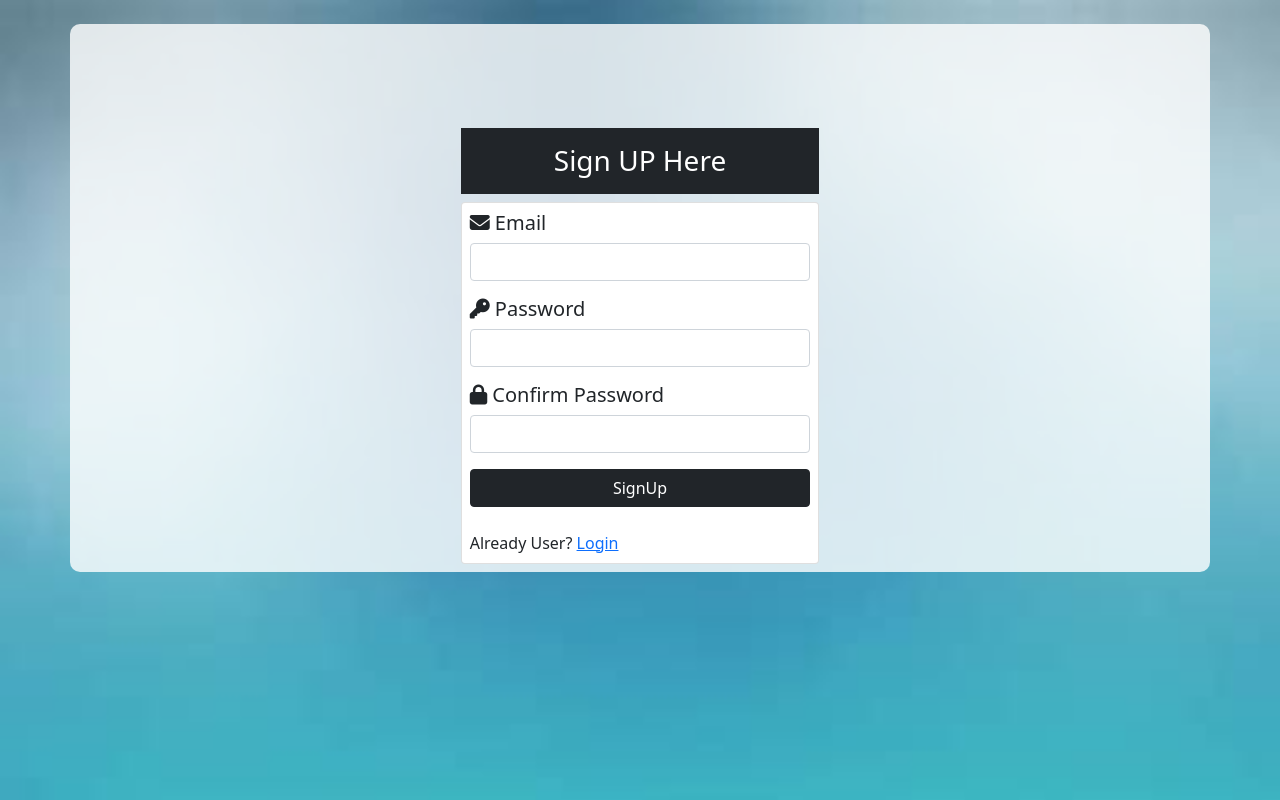
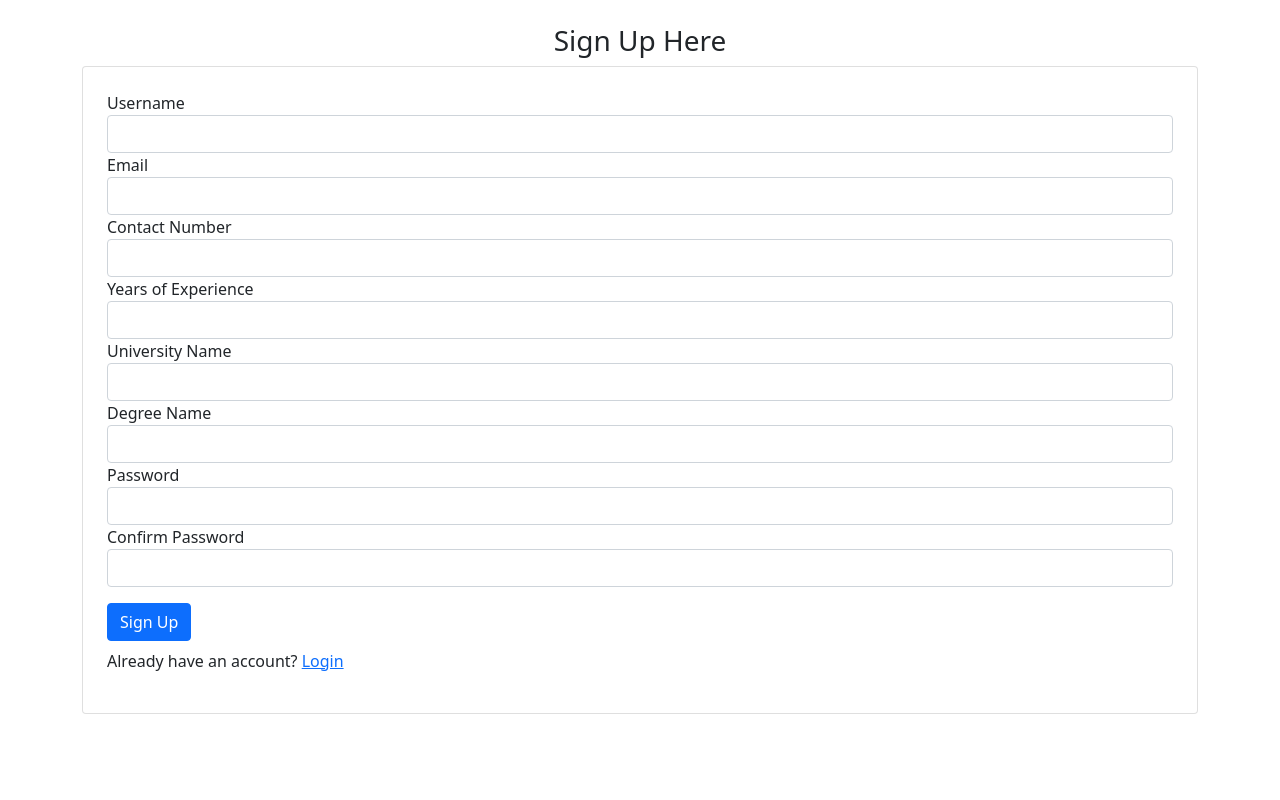
Before and after one commit to Habib-Urr-Rehman/First-task, a Django app: page / in a window 1280 px wide. Run offline with Django 5.2, Linux system fonts and the light colour scheme.

Commit message:
first commit

```diff
--- a/Authentication-System/authen/app/urls.py
+++ b/Authentication-System/authen/app/urls.py
@@ -7,4 +7,6 @@ urlpatterns = [
     path('login/',userlogin),
     path("home/",homepage)
 
+
+
 ]
--- a/Authentication-System/authen/app/views.py
+++ b/Authentication-System/authen/app/views.py
@@ -1,69 +1,55 @@
-from django.shortcuts import render,redirect
-from django.contrib.auth.models import User
+from django.shortcuts import render, redirect
 from django.contrib.auth import login,logout,authenticate
 from django.contrib import messages
-import re
-
+from .models import CustomUser
+from django.http import JsonResponse
 
 def signup(request):
     if request.method == "POST":
-        e = request.POST.get("email")
-        p1 = request.POST.get("pass1")
-        p2 = request.POST.get("pass2")
+        username = request.POST.get("username")
+        email = request.POST.get("email")
+        contact_number = request.POST.get("contact_number")
+        years_of_experience = request.POST.get("years_of_experience")
+        university_name = request.POST.get("university_name")
+        degree_name = request.POST.get("degree_name")
+        password1 = request.POST.get("password1")
+        password2 = request.POST.get("password2")
 
-        # Validate email
-        email_regex = r'^[a-zA-Z0-9+_.-]+@[a-zA-Z0-9-]+\.[a-zA-Z]+$'
-        if not re.match(email_regex, e):
-            messages.error(request, 'Invalid email address')
+        try:
+            CustomUser.objects.get(username=username)
+            messages.warning(request, 'Username already taken')
             return redirect("/signup/")
-
-        # Validate password against the regex
-        password_regex = r'^(?=.*[a-z])(?=.*[A-Z])(?=.*\d).{8,}$'
-        if not re.match(password_regex, p1):
-            messages.error(request, 'Password must be at least 8 characters long and include at least one lowercase letter, one uppercase letter, one digit')
-            return redirect("/signup/")
-
-        if p1 != p2:
-            messages.info(request, 'Passwords do not match')
-            return redirect("/signup/")
-
-        # Check if email already exists
-        try:
-            User.objects.get(username=e)
-            messages.warning(request, 'Email already taken')
-            return redirect("/signup/")
-        except User.DoesNotExist:
+        except CustomUser.DoesNotExist:
             pass
 
-        # Create new user
-        myuser = User.objects.create_user(username=e, email=e, password=p1)
-        myuser.save()
+        user = CustomUser.objects.create_user(username=username, email=email, password=password1,
+                                              contact_number=contact_number, years_of_experience=years_of_experience,
+                                              university_name=university_name, degree_name=degree_name)
+        user.save()
         messages.success(request, 'Account successfully created')
-        return redirect("/login/")
+        return redirect("/home/")
 
-    return render(request, 'signup.html', {})
-
+    return render(request, 'signup.html')
 
 
 def userlogin(request):
     if request.method == "POST":
-        get_email = request.POST.get("emaill")
-        get_password= request.POST.get("pass")
+        email = request.POST.get("email")
+        password = request.POST.get("password")
+        user = authenticate(username=email, password=password)
 
-        myuser = authenticate(username=get_email, password=get_password)
-
-        if myuser is not None:
-            login(request, myuser)
-            messages.success(request,'Login Successfully')
-
+        if user is not None:
+            login(request, user)
+            messages.info(request, 'Login Successfully')
             return redirect("/home/")
         else:
-            messages.warning(request, 'Invalid username or password')
+            print("Authentication failed")
+            messages.warning(request, 'Invalid email or password')
 
-    return render(request,'login.html',{})
-
-
+    return render(request, 'login.html')
 
 def homepage(request):
 
-    return render(request,'home.html',{})
+
+        users = CustomUser.objects.filter(is_superuser=False)
+        return render(request, 'home.html', {'users': users})
--- a/Authentication-System/authen/authen/settings.py
+++ b/Authentication-System/authen/authen/settings.py
@@ -126,3 +126,5 @@ STATICFILES_DIRS = [
 # https://docs.djangoproject.com/en/5.0/ref/settings/#default-auto-field
 
 DEFAULT_AUTO_FIELD = 'django.db.models.BigAutoField'
+# Custom user model
+AUTH_USER_MODEL = 'app.CustomUser'
--- a/Authentication-System/authen/templates/signup.html
+++ b/Authentication-System/authen/templates/signup.html
@@ -1,118 +1,95 @@
+
 {%load static%}
-<!doctype html>
+<!DOCTYPE html>
 <html lang="en">
+<head>
+    <meta charset="UTF-8">
+    <meta name="viewport" content="width=device-width, initial-scale=1.0">
+    <title>Signup</title>
+    <link href="https://cdn.jsdelivr.net/npm/bootstrap@5.0.2/dist/css/bootstrap.min.css" rel="stylesheet">
+    <script>
+        function validateSignupForm() {
+            const username = document.getElementsByName("username")[0].value;
+            const email = document.getElementsByName("email")[0].value;
+            const contactNumber = document.getElementsByName("contact_number")[0].value;
+            const yearsOfExperience = document.getElementsByName("years_of_experience")[0].value;
+            const universityName = document.getElementsByName("university_name")[0].value;
+            const degreeName = document.getElementsByName("degree_name")[0].value;
+            const password1 = document.getElementById("password1").value;
+            const password2 = document.getElementById("password2").value;
 
-<head>
+            const emailRegex = /^[a-zA-Z0-9+_.-]+@[a-zA-Z0-9-]+\.[a-zA-Z]+$/;
+            const passwordRegex = /^(?=.*[a-z])(?=.*[A-Z])(?=.*\d).{8,}$/;
 
-
-  <!-- Required meta tags -->
-  <meta charset="utf-8">
-  <meta name="viewport" content="width=device-width, initial-scale=1">
-
-  <!-- Bootstrap CSS -->
-
-  <!-- Bootstrap CSS -->
-  <link href="https://cdn.jsdelivr.net/npm/bootstrap@5.0.2/dist/css/bootstrap.min.css" rel="stylesheet"
-    integrity="sha384-EVSTQN3/azprG1Anm3QDgpJLIm9Nao0Yz1ztcQTwFspd3yD65VohhpuuCOmLASjC" crossorigin="anonymous">
-
-  <!-- Boxicons CSS via CDN -->
-  <link href="https://cdn.jsdelivr.net/npm/boxicons@2.1.3/css/boxicons.min.css" rel="stylesheet">
-
-
-
-  <link rel="stylesheet" href="https://cdnjs.cloudflare.com/ajax/libs/font-awesome/6.4.2/css/all.min.css"
-    integrity="sha512-z3gLpd7yknf1YoNbCzqRKc4qyor8gaKU1qmn+CShxbuBusANI9QpRohGBreCFkKxLhei6S9CQXFEbbKuqLg0DA=="
-    crossorigin="anonymous" referrerpolicy="no-referrer" />
-  <title>Sign_Up</title>
-  <style>
-    body {
-      background-image: url('{% static "base/gg.jfif" %}');
-
-      background-size: cover;
-    }
-    .container {
-      background: rgba(255, 255, 255, 0.8);
-        border-radius: 10px;
-        padding: 20px;
+            if (!emailRegex.test(email)) {
+                alert("Invalid email address");
+                return false;
             }
 
-</style>
+            if (!passwordRegex.test(password1)) {
+                alert("Password must be at least 8 characters long and include at least one lowercase letter, one uppercase letter, and one digit");
+                return false;
+            }
+
+            if (password1 !== password2) {
+                alert("Passwords do not match");
+                return false;
+            }
+
+            return true;
+        }
+    </script>
 </head>
-
 <body>
-
-  <div class="container mt-4 p-2">
-    <div class="row">
-      <div class="col-md-4"></div>
-
-      <div class="col-md-4">
-        <br>
-        <br>
-        <br>
-        <br>
-
-        <h3 class="text-white bg-dark text-center p-3">Sign UP Here</h3>
-
-          {% for message in messages%}
-        <div class="alert alert-{{message.tags}} alert-dismissible fade show " role="alert">
-          <strong>{{message}}</strong>
+    <div class="container mt-4">
+        <h3 class="text-center">Sign Up Here</h3>
+        {% for message in messages %}
+        <div class="alert alert-{{ message.tags }} alert-dismissible fade show" role="alert">
+            <strong>{{ message }}</strong>
             <button type="button" class="btn-close" data-bs-dismiss="alert" aria-label="Close"></button>
         </div>
         {% endfor %}
-        <div class="card p-2">
-
-          <form action="/signup/" method="POST">
+        <div class="card p-4">
+            <form action="/signup/" method="POST" onsubmit="return validateSignupForm()">
                 {% csrf_token %}
                 <div class="form-group">
-            <h5> <span><i class="fa fa-envelope"></i> Email</span></h5>
-            <input type="email" class="form-control mb-3" name="email" required>
-
+                    <label>Username</label>
+                    <input type="text" class="form-control" name="username" required>
                 </div>
                 <div class="form-group">
-            <h5> <span><i class="fas fa-key"></i> Password</span></h5>
-            <input type="password" class="form-control mb-3" name="pass1" required>
-
+                    <label>Email</label>
+                    <input type="email" class="form-control" name="email" required>
                 </div>
                 <div class="form-group">
-            <h5> <span><i class="fa-solid fa-lock"></i> Confirm Password</span></h5>
-
-            <input type="password" class="form-control mb-3" name="pass2" requpassword>
-
+                    <label>Contact Number</label>
+                    <input type="text" class="form-control" name="contact_number" required>
                 </div>
-
-          <div class="d-grid gap-2">
-            <button class="btn btn-dark" type="submit">SignUp</button>
-
+                <div class="form-group">
+                    <label>Years of Experience</label>
+                    <input type="number" class="form-control" name="years_of_experience" required>
                 </div>
-
-           <br>
-          Already User? <a href ="/login/">Login</a>
-
+                <div class="form-group">
+                    <label>University Name</label>
+                    <input type="text" class="form-control" name="university_name" required>
+                </div>
+                <div class="form-group">
+                    <label>Degree Name</label>
+                    <input type="text" class="form-control" name="degree_name" required>
+                </div>
+                <div class="form-group">
+                    <label>Password</label>
+                    <input type="password" class="form-control" id="password1" name="password1" required>
+                </div>
+                <div class="form-group">
+                    <label>Confirm Password</label>
+                    <input type="password" class="form-control" id="password2" name="password2" required>
+                </div>
+                <button type="submit" class="btn btn-primary mt-3">Sign Up</button>
+                <p class="mt-2">Already have an account? <a href="/login/">Login</a></p>
             </form>
-
-
-        </div>
-
-
-
-
-
-
-      </div>
-
-
-
-
-      <div class="col-md-4"></div>
         </div>
     </div>
-
-
-  <script src="https://cdn.jsdelivr.net/npm/bootstrap@5.0.2/dist/js/bootstrap.bundle.min.js"
-    integrity="sha384-MrcW6ZMFYlzcLA8Nl+NtUVF0sA7MsXsP1UyJoMp4YLEuNSfAP+JcXn/tWtIaxVXM"
-    crossorigin="anonymous"></script>
-
-
+    <script src="https://cdn.jsdelivr.net/npm/@popperjs/core@2.9.2/dist/umd/popper.min.js"></script>
+    <script src="https://cdn.jsdelivr.net/npm/bootstrap@5.0.2/dist/js/bootstrap.min.js"></script>
 </body>
-
 </html>
```
Also changed, not shown: Authentication-System/authen/app/admin.py (+10 -1 lines), Authentication-System/authen/app/models.py (+7 -1 lines), Authentication-System/authen/templates/home.html (+68 -53 lines), Authentication-System/authen/templates/login.html (+7 -4 lines), Authentication-System/authen/app/migrations/0001_initial.py (added), Authentication-System/authen/app/migrations/0002_alter_customuser_email.py (added), Authentication-System/authen/app/migrations/0003_alter_customuser_email_alter_customuser_groups_and_more.py (added), Authentication-System/authen/db.sqlite3. Lines whose indentation alone changed are shown as unchanged.
